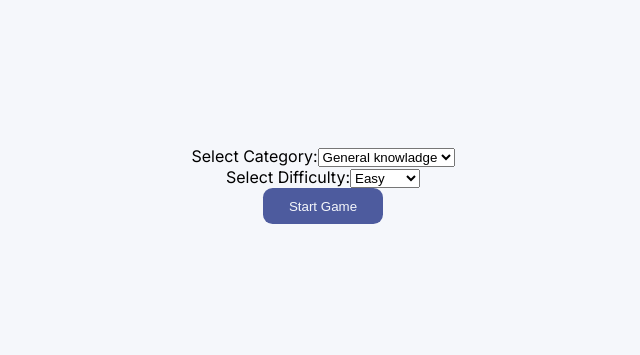
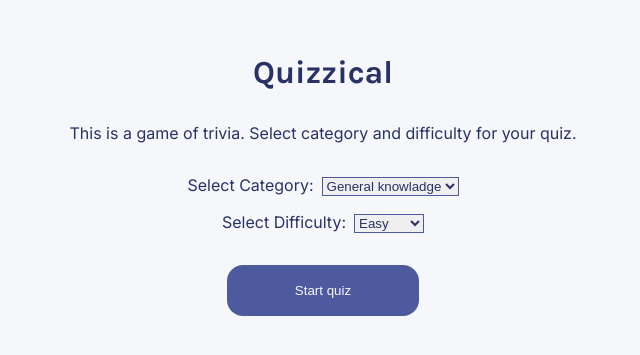
Before and after one commit to DainiusMI/05-Scrimba-React, a React (Vite) app: page / in a window 1280 px wide. Shown: the part 215-570 px from the top of the page, without its empty margins (317-957 px from the left). Built offline with nearby package versions, Linux system fonts and the light colour scheme.

Commit message:
settings for url

```diff
--- a/src/App.jsx
+++ b/src/App.jsx
@@ -1,9 +1,10 @@
 import React from "react";
 import Bubbles from "./assets/components/Bubbles";
 import StartScreen from "./assets/components/StartScreen";
-import QuizSettings from "./assets/components/QuizSettings";
-import QuizScreen from "./assets/components/QuizScreen";
+//import QuizSettings from "./assets/components/QuizSettings";
+import GameplayScreen from "./assets/components/GameplayScreen";
 import "./assets/styles/css/App.css"
+import { useEffect } from "react";
 export default function App() {
   const triviaURL = [
     {
@@ -40,8 +41,15 @@ export default function App() {
 
   const [gemeSettings, setGameSettings] = React.useState({
     category: "general_knowladge",
-    difficulty: "easy"
+    difficulty: "easy",
+    url: "https://opentdb.com/api.php?amount=5&category=9&difficulty=easy&type=multiple",
+    startGame: false
   })
+
+  useEffect(() => {
+    setGameSettings
+  }, [gemeSettings.startGame])
+
   console.log(gemeSettings)
   return (
     /*
@@ -50,8 +58,13 @@ export default function App() {
 
     <main>
 
-      <QuizSettings setGameSettings={setGameSettings} templateURL={templateURL}/>
+      {
+        gemeSettings.startGame ?
+          <GameplayScreen gemeSettings={gemeSettings}/>:
+          <StartScreen setGameSettings={setGameSettings} templateURL={templateURL}/>
 
+
+      }
     </main>
   )
 }
--- a/src/assets/components/QuizScreen.jsx
+++ b/src/assets/components/GameplayScreen.jsx
@@ -2,7 +2,7 @@ import React from "react"
 import QuestionField from "./QuestionField"
 
 
-export default function QuizScreen() {
+export default function QuizScreen(props) {
 
     const [runTest, setRunTest] = React.useState(false)
     const [newGame, setNewGame] = React.useState(false)
@@ -11,7 +11,7 @@ export default function QuizScreen() {
     //const [triviaData, setTrivitaData] = React.useState([])
     const [gameData, setGameData] = React.useState([])
     React.useEffect(() => {
-        fetch("https://opentdb.com/api.php?amount=5&category=20&difficulty=easy&type=multiple")
+        fetch(props.gemeSettings.url)
             .then(res => res.json())
             //.then(data => setTrivitaData(data.results))
                 .then(data => {
--- a/src/assets/components/QuizSettings.jsx
+++ b/src/assets/components/QuizSettings.jsx
@@ -4,14 +4,13 @@ export default function QuizSettings(props) {
 
     function confirmSettings(event) {
         const {name, value} = event.target
-        console.log(name)
         props.setGameSettings(prevSettings => ({...prevSettings, [name]: value }))
     }
     function fixString(string) {
         return string.charAt(0).toUpperCase() + string.slice(1).replace("_", " ")
     }
     return (
-        <section className="settings">
+        <div className="settings">
             <div className="category-container">
                 <label htmlFor="">Select Category:</label>
                 <select
@@ -37,7 +36,7 @@ export default function QuizSettings(props) {
                 </select>
             </div>
 
-            <button className="button">Start Game</button>
-        </section>
+            <button className="button bg">Start Game</button>
+        </div>
     )
 }
--- a/src/assets/components/StartScreen.jsx
+++ b/src/assets/components/StartScreen.jsx
@@ -1,11 +1,65 @@
 import React from "react";
 
-export default function StartScreen() {
+export default function StartScreen(props) {
+    const {setGameSettings, templateURL} = props
+    function confirmSettings(event) {
+        const {name, value} = event.target
+
+        setGameSettings(prevSettings => {
+
+            return {
+                ...prevSettings,
+                [name]: value,
+                url: name === "category" ?
+                    templateURL[value].replace("easy", prevSettings.difficulty) :
+                    prevSettings.url.replace(prevSettings.difficulty, value)
+            }
+        })
+    }
+    function format(string) {
+        return string.charAt(0).toUpperCase() + string.slice(1).replace("_", " ")
+    }
+    function startQuiz() {
+        console.log("start")
+        setGameSettings(prevSettings => ({...prevSettings, startGame: !prevSettings.startGame}))
+    }
     return (
         <section className="start-screen">
             <h2 className="heading">Quizzical</h2>
-            <p className="description">A a quiz game where no one is a winner, but you become smarter</p>
-            <button className="button bg">Start quiz</button>
+            <p className="description">This is a game of trivia. Select category and difficulty for your quiz.</p>
+
+
+                <div className="settings">
+                <div className="category-container">
+                    <label htmlFor="">Select Category:</label>
+                    <select
+                        name="category"
+                        id="catergory"
+                        onChange={confirmSettings}
+                    >
+                        {
+                            Object.keys(templateURL).map((element, idx)=> {
+                                return <option key={`category-${idx}`} value={element}>{format(element)}</option>
+                            })
+                        }
+                    </select>
+                </div>
+
+                <div className="difficulty-container">
+                    <label htmlFor="difficulty">Select Difficulty:</label>
+                    <select name="difficulty" id="difficulty" onChange={confirmSettings}>
+                        <option value="easy">Easy</option>
+                        <option value="medium">Medium</option>
+                        <option value="hard">Hard</option>
+                    </select>
+                </div>
+
+            </div>
+
+            <button
+                className="button bg"
+                onClick={startQuiz}
+            >Start quiz</button>
         </section>
     )
 }
--- a/src/assets/styles/css/App.css
+++ b/src/assets/styles/css/App.css
@@ -262,6 +262,19 @@ body {
   flex-direction: column;
   align-items: center;
   justify-content: center;
+  width: 100%;
+  gap: 1rem;
+}
+
+select {
+  margin-left: 0.5rem;
+  border-color: #4D5B9E;
+  color: #293264;
+}
+
+option:checked {
+  background-color: #4D5B9E;
+  color: #F5F7FB;
 }
 
 .row {
--- a/src/assets/styles/scss/App.scss
+++ b/src/assets/styles/scss/App.scss
@@ -132,9 +132,20 @@ body {
 
 .settings {
     @include flex(column, center, center);
+    width: 100%;
+    gap: 1rem;
+}
+select {
+
+    margin-left: .5rem;
+    border-color: map-get($button, "background" );
+    color: $text-color;
 }
 
-
+option:checked {
+    background-color: map-get($button, "background");
+    color: map-get($button, "text");
+}
 .row {
     width: 100%;
     @include flex(row, center, center);
```
Also changed, not shown: 1 other file (tests, documents, lock files or other folders).
